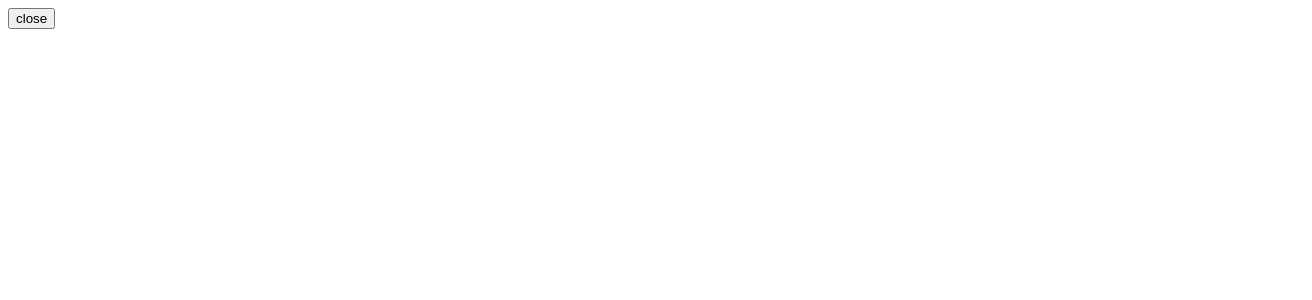
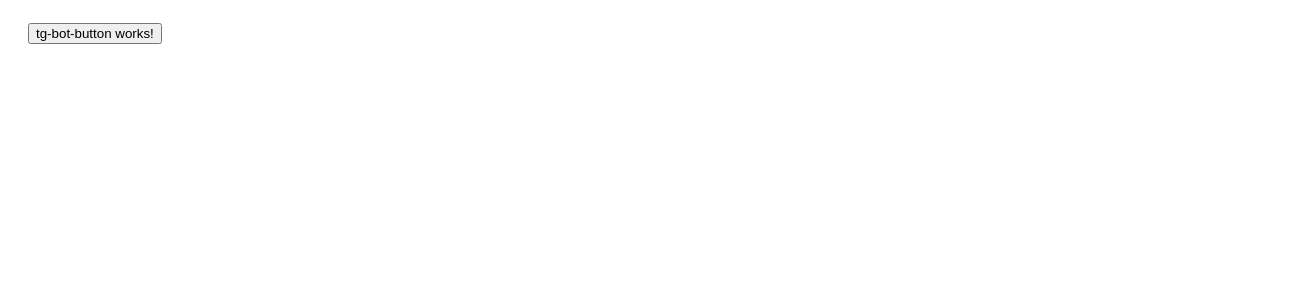
Before and after one commit to Berkhin/telegram-bot, an Angular app: page / in a window 1280 px wide. Shown: the top 300 px of the page, 1312 px wide, since content can reach past the window. Built offline with nearby package versions, Linux system fonts and the light colour scheme.

Commit message:
new component

```diff
--- a/src/app/app.component.html
+++ b/src/app/app.component.html
@@ -1 +1 @@
-<button (click)="onClose()">close</button>
+<app-tg-bot-header></app-tg-bot-header>
--- a/src/app/app.component.ts
+++ b/src/app/app.component.ts
@@ -1,10 +1,6 @@
 import { Component, OnInit } from '@angular/core';
 
-declare global {
-  interface Window {
-    Telegram: any;
-  }
-}
+
 @Component({
   selector: 'app-root',
   templateUrl: './app.component.html',
@@ -19,9 +15,4 @@ export class AppComponent implements OnInit {
   ngOnInit(): void {
     this.tg?.ready();
   }
-
-
-  onClose(){
-    this.tg?.close();
-  }
 }
--- a/src/app/app.module.ts
+++ b/src/app/app.module.ts
@@ -2,10 +2,14 @@ import { NgModule } from '@angular/core';
 import { BrowserModule } from '@angular/platform-browser';
 
 import { AppComponent } from './app.component';
+import { TgBotButtonComponent } from './tg-bot-button/tg-bot-button.component';
+import { TgBotHeaderComponent } from './tg-bot-header/tg-bot-header.component';
 
 @NgModule({
   declarations: [
-    AppComponent
+    AppComponent,
+    TgBotButtonComponent,
+    TgBotHeaderComponent
   ],
   imports: [
     BrowserModule
--- /dev/null
+++ b/src/app/tg-bot-button/tg-bot-button.component.html
@@ -0,0 +1 @@
+<button>tg-bot-button works!</button>
--- /dev/null
+++ b/src/app/tg-bot-button/tg-bot-button.component.scss
@@ -0,0 +1,8 @@
+.button{
+    padding: 10px 15px;
+    background: var(--tg-theme-button-color);
+    color: var(--tg-theme-button-text-color);
+    border: none;
+    outline: none;
+    cursor: none;
+}
--- /dev/null
+++ b/src/app/tg-bot-header/tg-bot-header.component.html
@@ -0,0 +1,4 @@
+<div class="header">
+    <app-tg-bot-button (onClick)="onClose()">Close</app-tg-bot-button>
+    <span class="usernme"></span>
+</div>
--- /dev/null
+++ b/src/app/tg-bot-header/tg-bot-header.component.scss
@@ -0,0 +1,11 @@
+.header{
+    width: 100%;
+    height: 50px;
+    display: flex;
+    align-items: center;
+    padding: 0 20px;
+}
+
+.username{
+    margin-left: auto;
+}
--- /dev/null
+++ b/src/app/tg-bot-header/tg-bot-header.component.ts
@@ -0,0 +1,19 @@
+import { Component } from '@angular/core';
+
+declare global {
+  interface Window {
+    Telegram: any;
+  }
+}
+
+@Component({
+  selector: 'app-tg-bot-header',
+  templateUrl: './tg-bot-header.component.html',
+  styleUrls: ['./tg-bot-header.component.scss']
+})
+export class TgBotHeaderComponent {
+  tg = window.Telegram?.WebApp;
+  onClose(){
+    this.tg?.close();
+  }
+}
```
Also changed, not shown: src/app/tg-bot-button/tg-bot-button.component.ts (added, +10 -0 lines), 2 other files (tests, documents, lock files or other folders).
